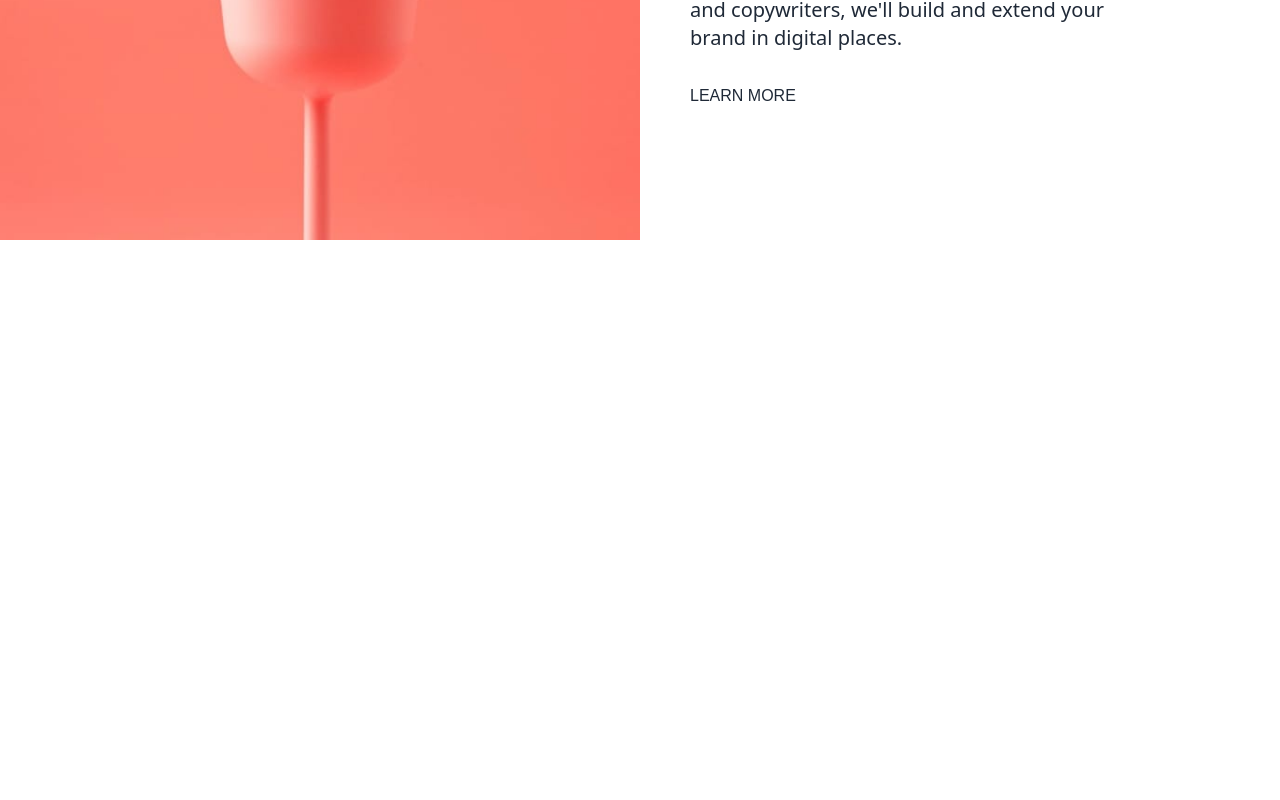
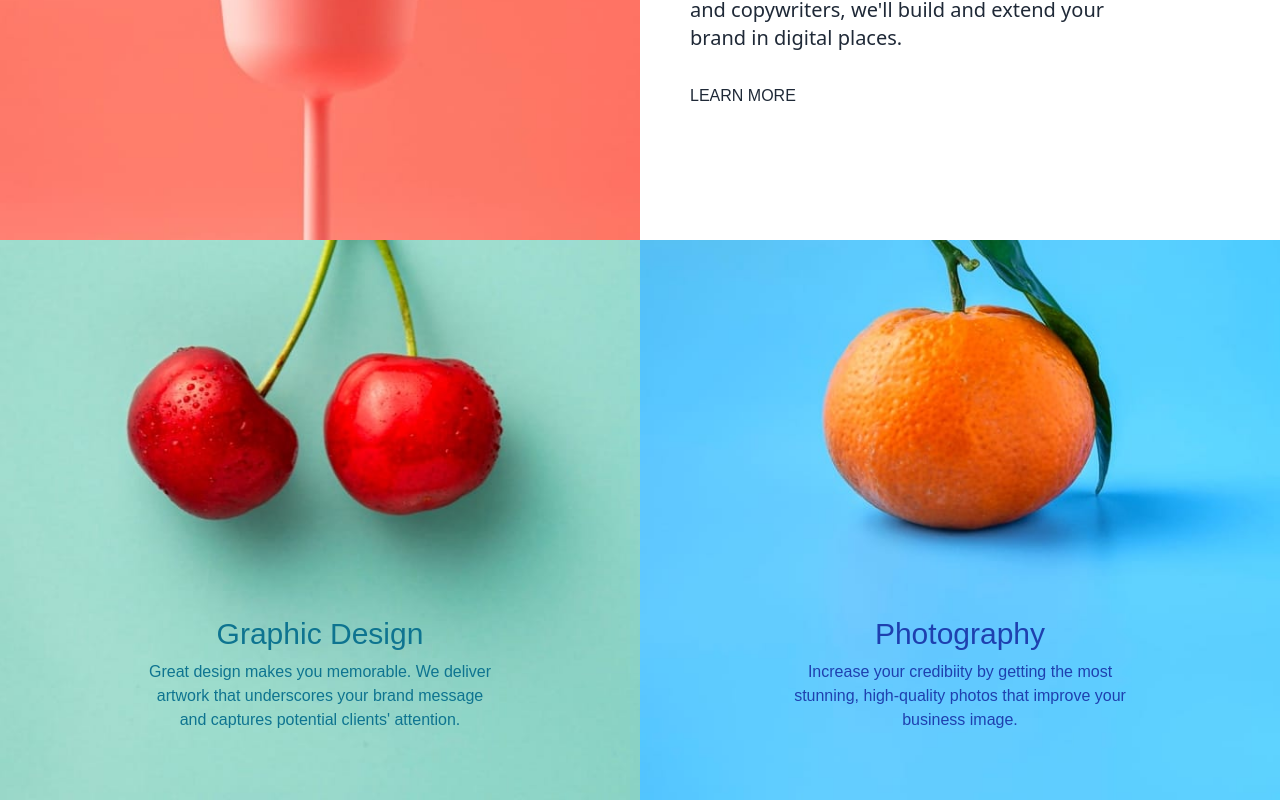
Before and after one commit to kennedybabu/sunnyside-frontend, a React (Create React App) app: page / in a window 1280 px wide. Shown: the part 1680-2480 px from the top of the page. Before the commit the page ends 1920 px from the top, so only its background shows below. Built offline with nearby package versions, Linux system fonts and the light colour scheme.

Commit message:
feature: create and style the services component

```diff
--- a/src/App.js
+++ b/src/App.js
@@ -2,6 +2,7 @@ import Nav from "./components/Nav";
 import Hero from "./components/Hero";
 import Transform from "./components/Transform";
 import Stand from "./components/Stand";
+import Services from "./components/Services";
 
 function App() {
   return (
@@ -10,6 +11,7 @@ function App() {
       <Hero />
       <Transform />
       <Stand />
+      <Services />
     </div>
   );
 }
--- /dev/null
+++ b/src/components/Services.jsx
@@ -0,0 +1,26 @@
+import React from 'react'
+
+const Services = () => {
+  return (
+    <div>
+         <div className='grid h-full w-full md:grid-cols-2'>
+            <div className='md:h-[50vh] lg:h-[70vh] graphic w-full h-screen  text-cyan-700 flex flex-col justify-end pb-[60px] items-center text-center px-2'>
+                <h3 className='text-header text-3xl'>Graphic Design</h3>
+                <p className='py-2 Barlow max-w-[350px]'>Great design makes you memorable. We deliver
+                    artwork that underscores your brand message
+                    and captures potential clients' attention.
+                </p>
+            </div>
+            <div className='md:h-[50vh] lg:h-[70vh] photography w-full h-screen text-blue-800 flex flex-col justify-end pb-[60px] items-center text-center px-2'>
+            <h3 className='text-header text-3xl'>Photography</h3>
+                <p className='py-2 Barlow max-w-[350px]'>
+                  Increase your credibiity by getting the most stunning, high-quality photos that improve
+                  your business image.
+                </p>
+            </div>
+        </div>
+    </div>
+  )
+}
+
+export default Services
--- a/src/components/Stand.jsx
+++ b/src/components/Stand.jsx
@@ -14,7 +14,7 @@ const Stand = () => {
                   Using a collaborative formula of designers, researchers, photographers, videographers, and copywriters, we'll
                   build and extend your brand in digital places.
                 </p>
-                <a href="#" className='ml-8 lg:mx-0 uppercase text-header hover:underline decoration-[2px] decoration-red-400'>Learn more</a>
+                <a href="#" className='ml-8 lg:mx-0 uppercase text-header hover:underline decoration-[2px] decoration-yellow-400'>Learn more</a>
             </div>
         </div>
     </div>
--- a/src/index.css
+++ b/src/index.css
@@ -48,6 +48,10 @@
     font-family: 'Fraunces', sans-serif;
 }
 
+.Barlow {
+    font-family: 'Barlow', sans-serif;
+}
+
 
 .pointer {
     animation: pointer 2s linear infinite;
@@ -70,3 +74,20 @@
     background-position: center;
     background-repeat: no-repeat;
 }
+
+
+
+.graphic {
+    background-image: url(./assets/image-graphic-design.jpg);
+    background-size: cover;
+    background-position: center;
+    background-repeat: no-repeat;
+}
+
+
+.photography {
+    background-image: url(./assets/image-photography.jpg);
+    background-size: cover;
+    background-position: center;
+    background-repeat: no-repeat;
+}
```
